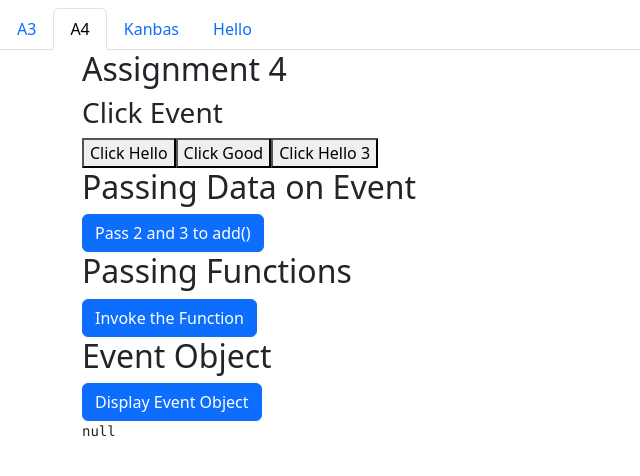
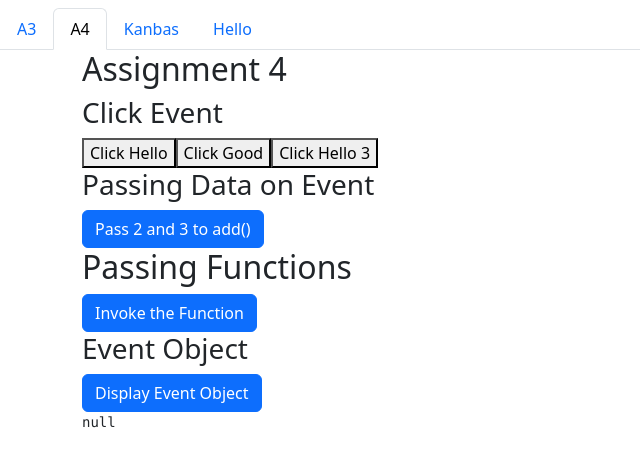
Before and after one commit to ewillia1/kanbas-react-web-app, a React (Create React App) app: page /#/Labs/a4 in a window 1280 px wide. Shown: the top 476 px of the page, without its empty margins (0-640 px from the left). Built offline with nearby package versions, Linux system fonts and the light colour scheme.

Commit message:
Made headers h3 instead of h2.

```diff
--- a/src/Labs/a4/EventObject.tsx
+++ b/src/Labs/a4/EventObject.tsx
@@ -10,7 +10,7 @@ function EventObject() {
 
     return (
         <div>
-            <h2>Event Object</h2>
+            <h3>Event Object</h3>
             <button id="event-button" onClick={(e) => handleClick(e)} className="btn btn-primary">
                 Display Event Object
             </button>
--- a/src/Labs/a4/PassingDataOnEvent.tsx
+++ b/src/Labs/a4/PassingDataOnEvent.tsx
@@ -5,7 +5,7 @@ const add = (a: number, b: number) => {
 function PassingDataOnEvent() {
     return (
         <div>
-            <h2>Passing Data on Event</h2>
+            <h3>Passing Data on Event</h3>
             <button onClick={() => add(2, 3)}   // Use this syntax
                 // onClick={add(2, 3)}          // and not this syntax. Otherwise you risk creating an infinite loop.
                 className="btn btn-primary">
```
